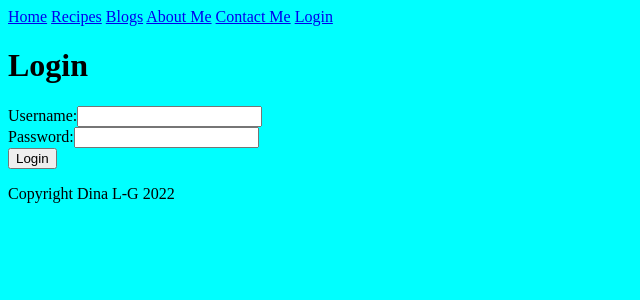
After one commit to DinaMostafa00/cookPot, a Node server app: page /login in a window 1280 px wide. The commit adds this page. Shown: the top 300 px of the page, without its empty margins (0-640 px from the left). Run offline with Node 20, Linux system fonts and the light colour scheme; some libraries are stand-ins or nearby versions.

Commit message:
GOOD EXCEPT FOR THE AUTO INCREMENT

```diff
--- a/app.js
+++ b/app.js
@@ -5,21 +5,24 @@ const expressHandlebars = require("express-handlebars");
 const sqlite3 = require("sqlite3");
 
 const minCommenterNameLength = 2;
-const minTitleLength = 4;
-const minCommentLength = 3;
+const minTitleLength = 2;
+const minCommentLength = 2;
+
+const correctUsername = "admin";
+const correctPassword = "1234567";
 
 const db = new sqlite3.Database("recipesDatabase.db");
 
 db.run(
-  "CREATE TABLE IF NOT EXISTS recipes (id INTEGER PRIMARY KEY, title TEXT, description TEXT, ingredients TEXT, directions TEXT)"
+  "CREATE TABLE IF NOT EXISTS recipes (id INTEGER PRIMARY KEY AUTOINCREMENT, title TEXT, description TEXT, ingredients TEXT, directions TEXT)"
 );
 
 db.run(
-  "CREATE TABLE IF NOT EXISTS blogPosts (id INTEGER PRIMARY KEY, title TEXT, content TEXT, source TEXT)"
+  "CREATE TABLE IF NOT EXISTS blogPosts (id INTEGER PRIMARY KEY AUTOINCREMENT, title TEXT, content TEXT, source TEXT)"
 );
 
 db.run(
-  "CREATE TABLE IF NOT EXISTS comments (id INTEGER PRIMARY KEY, commenterName TEXT, title TEXT, comment TEXT, blogPostId INTEGER, FOREIGN KEY (blogPostId) REFERENCES blogPosts(id) )"
+  "CREATE TABLE IF NOT EXISTS comments (id INTEGER PRIMARY KEY AUTOINCREMENT, commenterName TEXT, title TEXT, comment TEXT, blogPostId INTEGER, FOREIGN KEY (blogPostId) REFERENCES blogPosts(id) ON DELETE CASCADE)"
 );
 
 const app = express();
@@ -80,17 +83,17 @@ app.get("/aboutme", function (request, response) {
 function getValidationErrorsForBlogs(commenterName, title, comment) {
   const validationErrors = [];
 
-  if (commenterName.length <= minCommenterNameLength) {
+  if (commenterName.length < minCommenterNameLength) {
     validationErrors.push(
       "Name should be at least" + minCommenterNameLength + " characters long."
     );
   }
-  if (title.length <= minTitleLength) {
+  if (title.length < minTitleLength) {
     validationErrors.push(
       "Title should be at least" + minCommenterNameLength + " characters long."
     );
   }
-  if (comment.length <= minCommentLength) {
+  if (comment.length < minCommentLength) {
     validationErrors.push(
       "Comment should be at least" + minCommentLength + " characters long."
     );
@@ -133,6 +136,7 @@ app.post("/blogs/:id", function (request, response) {
           validationErrors,
           commenterName,
           title,
+          comment,
           comments,
           blogPost,
         };
@@ -146,6 +150,19 @@ app.post("/blogs/:id", function (request, response) {
 app.post("/deleteComment/:id", function (request, response) {
   const id = request.params.id;
   response.redirect("/blogs/" + id);
+});
+
+///post for login
+app.post("/login", function (request, response) {
+  const enteredUsername = request.body.username;
+  const enteredPassword = request.body.password;
+
+  if (
+    enteredUsername == correctUsername &&
+    enteredPassword == correctPassword
+  ) {
+  } else {
+  }
 });
 
 ////get IDs
@@ -178,4 +195,8 @@ app.get("/blogs/:id", function (request, response) {
   });
 });
 
+app.get("/login", function (request, response) {
+  response.render("login.hbs");
+});
+
 app.listen(8080);
--- a/views/layouts/main.hbs
+++ b/views/layouts/main.hbs
@@ -15,7 +15,7 @@
         <a href="/blogs">Blogs</a>
         <a href="/aboutme">About Me</a>
         <a href="/contactme">Contact Me</a>
-        <a href="/logIn">Log in</a>
+        <a href="/login">Login</a>
       </nav>
 
     </header>
--- /dev/null
+++ b/views/login.hbs
@@ -0,0 +1,10 @@
+<h1>Login</h1>
+<form action="" method="post">
+  <div>
+    Username:<input type="text" name="username" />
+  </div>
+  <div>
+    Password:<input type="password" name="password" />
+  </div>
+  <input type="submit" value="Login" />
+</form>
```
Also changed, not shown: recipesDatabase.db.
